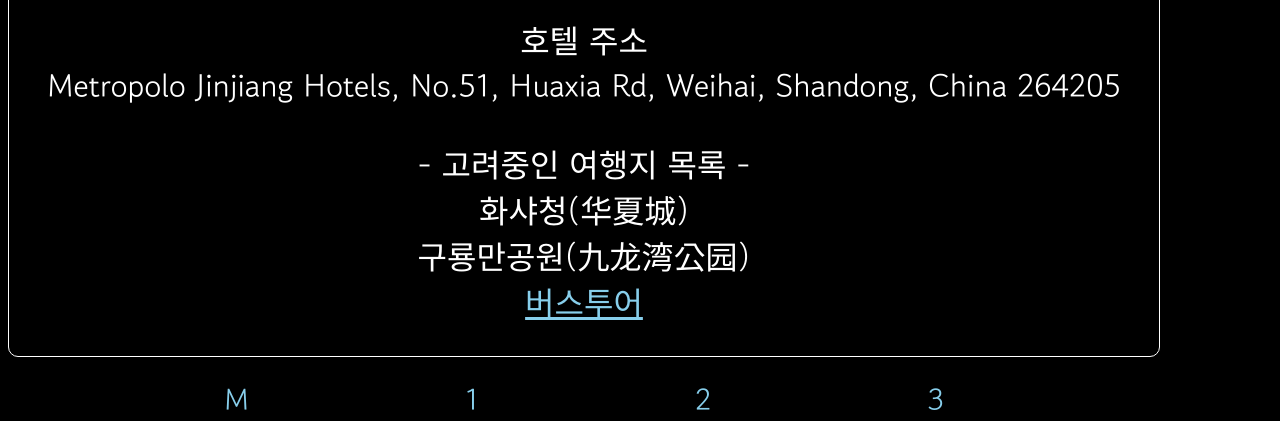
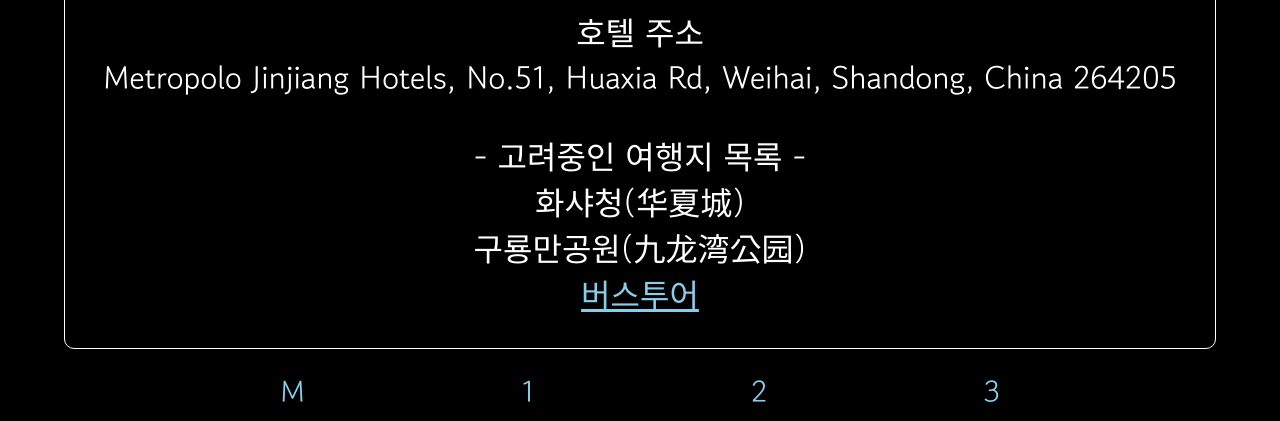
Before and after one commit to ahnintaek/Personal_Trip, a plain HTML site: page index.html in a window 1280 px wide. Shown: the part 540-961 px from the top of the page. Drawn offline with Linux system fonts and the light colour scheme.

Commit message:
Update weihai.css

```diff
--- a/css/weihai.css
+++ b/css/weihai.css
@@ -8,7 +8,7 @@
     height: 100vh;
     // align-items: center;
     justify-content: center;
-    // margin: 0 auto;
+    margin: 0 auto;
     font-family: 'Gowun Dodum', sans-serif;
     display : flex;
 }
```
